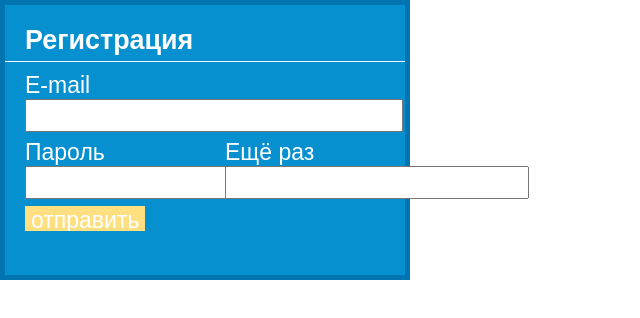
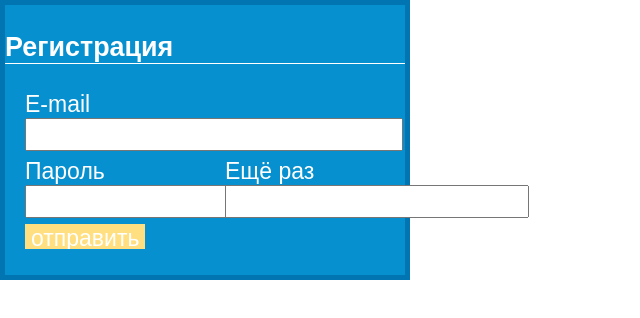
Before and after one commit to DarckList/first-test, a plain HTML site: page forma-registracii/index.html in a window 1280 px wide. Shown: the whole page, without its empty margins (0-640 px from the left). Drawn offline with Linux system fonts and the light colour scheme; files that its build step writes are made by us from their sources.

Commit message:
Changes number 3

```diff
--- a/forma-registracii/index.html
+++ b/forma-registracii/index.html
@@ -8,9 +8,7 @@
 	</head>
 	<body>
 		<form>
-			<div class="header">
-				<h3>Регистрация</h3>
-			</div>
+			<h3 class="header">Регистрация</h3>
 			<div class="main_class">
 				<div class="cont">
 					<label for="E-mail">E-mail</label>
```
